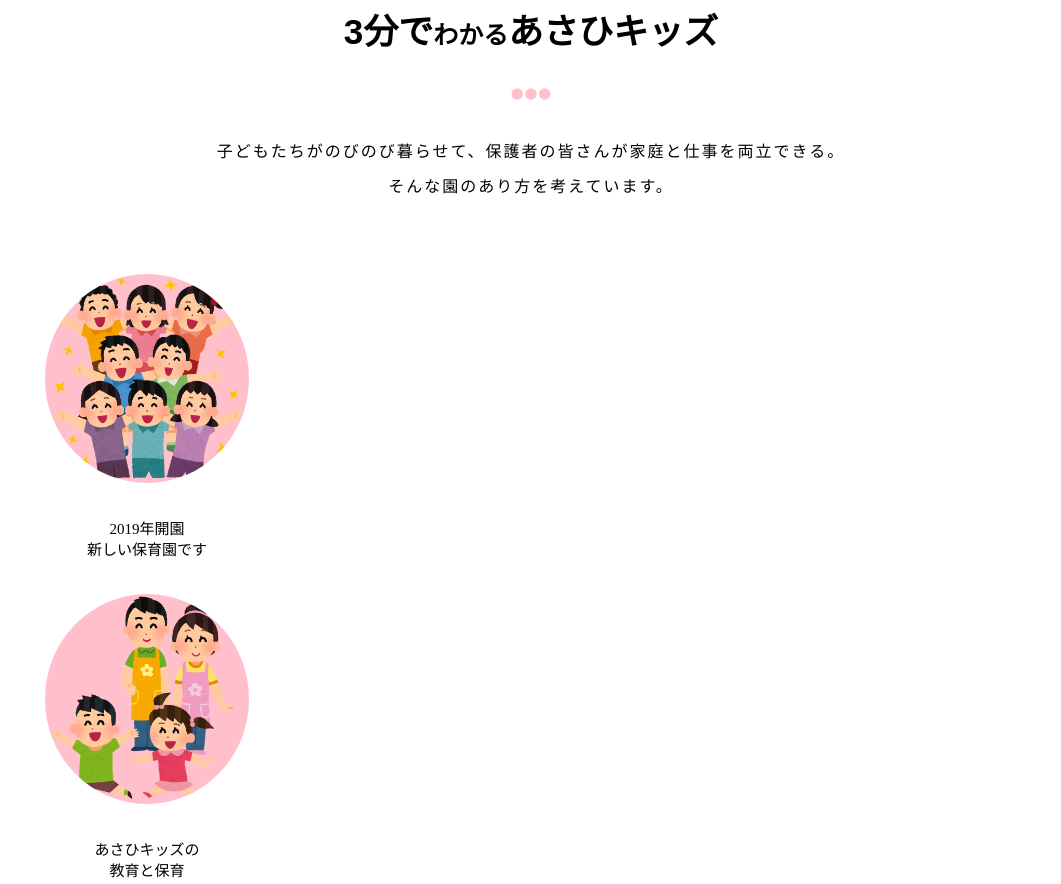
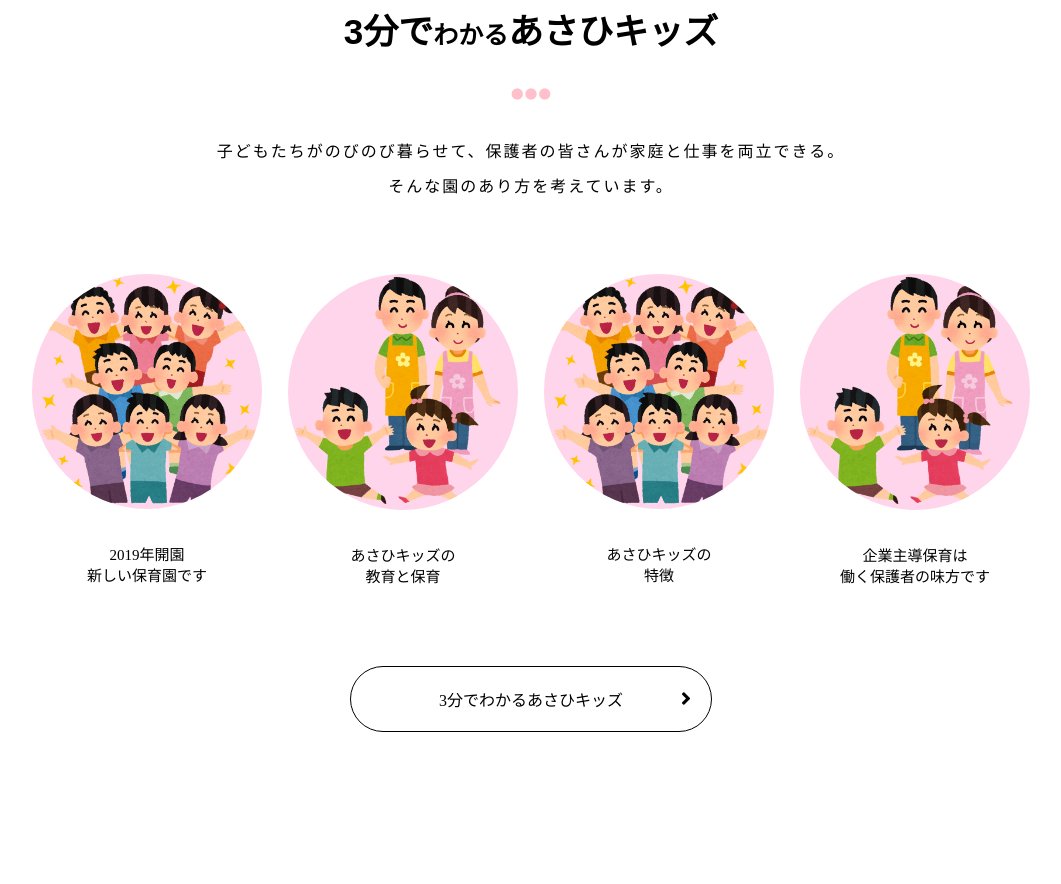
Before and after one commit to Oppai-creater/syunta-practice1, a plain HTML site: page index.html in a window 1280 px wide. Shown: the part 949-1833 px from the top of the page, without its empty margins (109-1170 px from the left). After the commit the page ends 1681 px from the top, so only its background shows below. Drawn offline with Linux system fonts and the light colour scheme.

Commit message:
about-sectionの作成

```diff
--- a/assets/css/style.css
+++ b/assets/css/style.css
@@ -135,17 +135,17 @@ header .contact .mail-btn{
     font-size: 30px;
 }
 .aboout-section{
+    margin-top: 100px;
     text-align: center;
-    margin-top: 100px;
 }
 .aboout-section h2{
     font-size: 35px;
     font-family: 'ヒラギノ角ゴ StdN','Hiragino Kaku Gothic StdN',sans-serif;
 }
 .aboout-section i{
- padding: 20px 0;
- font-size: 40px;
- color:pink;
+    padding: 20px 0;
+    font-size: 40px;
+    color:pink;
 }
 .aboout-section p{
     letter-spacing: 2px;
@@ -155,28 +155,38 @@ header .contact .mail-btn{
     font-size: 25px;
 }
 .container{
+    padding-bottom: 80px;
     width: 80%;
-    height: 250px;
     margin: 0 auto;
-    margin-top: 70px;
 }
 .contents{
-    float: left;
+    margin-top: 70px;
     width: 25%;
+    float:left;
     text-align: center;
-    display: inline-block;
 }
 .contents img{
-    width: 80%;
-    height: 80%;
-    background-color: pink;
+    width: 90%;
+    height: 90%;
+    background-color: #FFD5EC;
     border-radius: 50%;
 }
 .text-contents{
+    margin-top: 30px;
     font-size: 15px;
-    margin-top: 30px;
 }
 .link-text{
+    margin: 0 auto;
+    width: 25%;
+    padding: 20px;
     text-align: center;
     border:1px solid black;
+    border-radius: 50px;
+    position: relative;
 }
+.link-text i{
+    font-size: 20px;
+    position: absolute;
+    top: 22px;
+    left: 330px;
+}
--- a/index.html
+++ b/index.html
@@ -93,33 +93,27 @@
         <i class="fas fa-ellipsis-h"></i>
         <p>子どもたちがのびのび暮らせて、保護者の皆さんが家庭と仕事を両立できる。<br>そんな園のあり方を考えています。</p>
     </div>
-    <div class="container">
-        <div class="contents clearfix">
-            <img class="kid-logo" src="assets/img/sub/kid1.jpg">
+    <div class="container clearfix">
+        <div class="contents">
+             <img src="assets/img/sub/kid1.jpg">
              <p class="text-contents">
                  2019年開園<br>新しい保育園です
              </p>
         </div>
-    </div>
-    <div class="container">
-        <div class="contents clearfix">
-            <img class="kid-logo" src="assets/img/sub/kid2.jpg">
+        <div class="contents">
+            <img src="assets/img/sub/kid2.jpg">
             <p class="text-contents">
                 あさひキッズの<br>教育と保育
             </p>
         </div>
-    </div>
-    <div class="container">
-        <div class="contents clearfix">
-            <img class="kid-logo" src="assets/img/sub/kid1.jpg">
+        <div class="contents">
+            <img src="assets/img/sub/kid1.jpg">
              <p class="text-contents">
                 あさひキッズの<br>特徴
             </p>
         </div>
-    </div>
-    <div class="container">
-        <div class="contents clearfix">
-            <img class="kid-logo" src="assets/img/sub/kid2.jpg">
+        <div class="contents">
+            <img src="assets/img/sub/kid2.jpg">
             <p class="text-contents">
                 企業主導保育は<br>働く保護者の味方です
             </p>
@@ -127,6 +121,7 @@
     </div>
         <p class="link-text">
             3分でわかるあさひキッズ
+            <i class="fas fa-angle-right"></i>
         </p>
 </body>
 </html>
```
Lines whose indentation alone changed are shown as unchanged.
